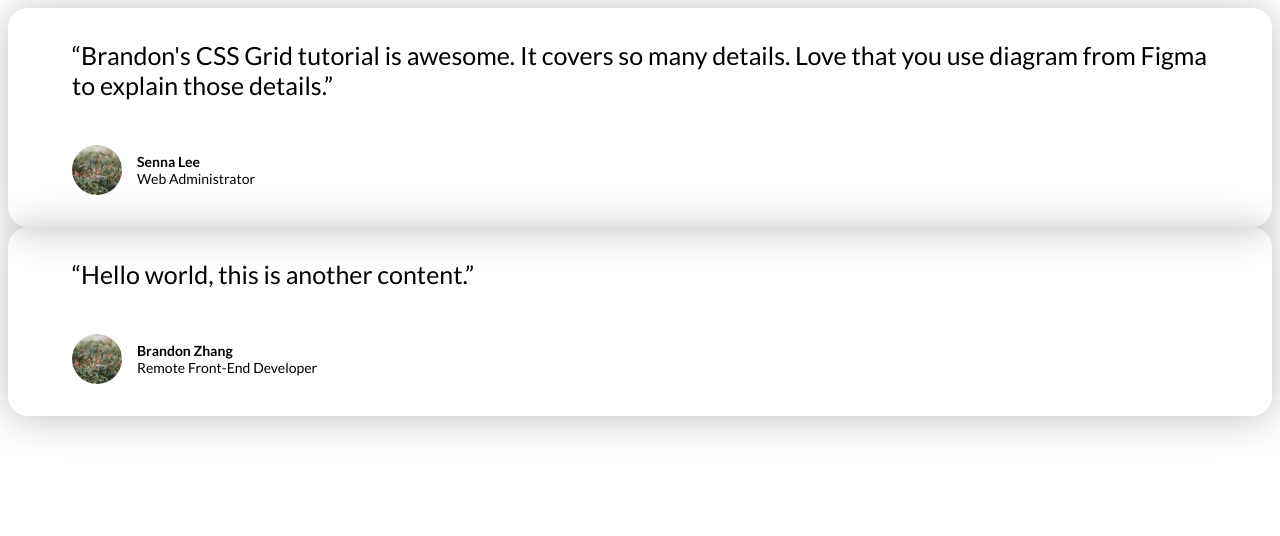
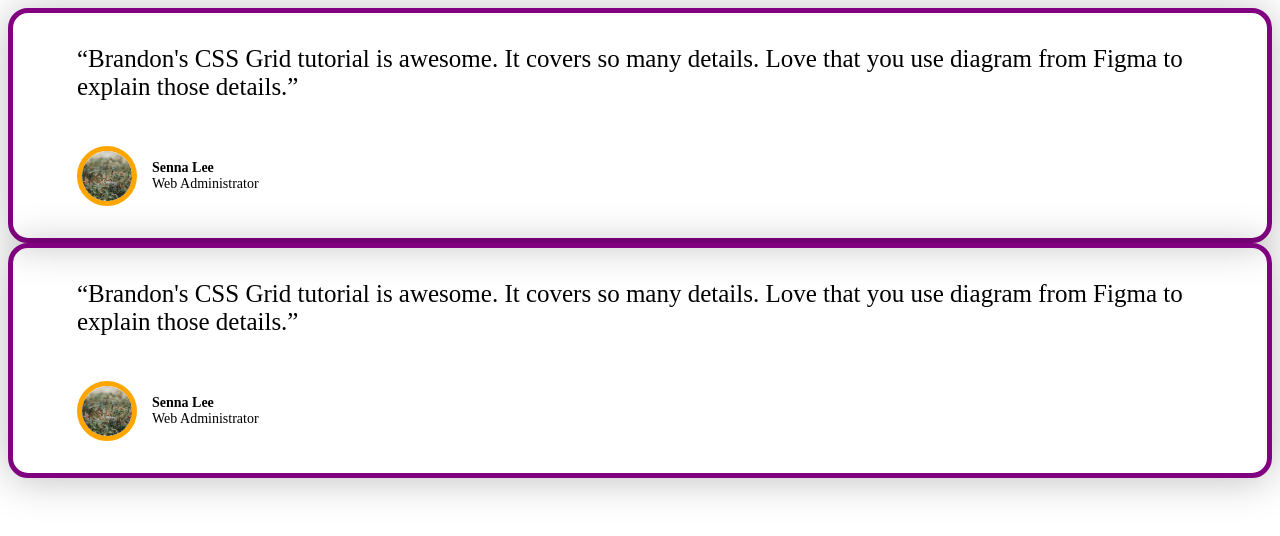
Before and after one commit to iambran/web-components, a plain HTML site: page index.html in a window 1280 px wide. Drawn offline with Linux system fonts and the light colour scheme.

Commit message:
web components 3

```diff
--- a/index.html
+++ b/index.html
@@ -7,11 +7,20 @@
     <title>Web Components #2 - Shadow DOM</title>
     <link rel="stylesheet" href="https://fonts.googleapis.com/css?family=Lato:400,400i,700">
     <style>
-        body {
-            font-family: 'Lato';
+        * {box-sizing: border-box;}
+        body {font-family: 'Lato', sans-serif;}
+
+        customer-testimonial {
+            /* display: block;
+            width: 50vw;
+            margin-top: 100px; */
+            /* width: 75vw; */
+
         }
-        .testimonial {
-            background: orange;
+
+        html {
+            --border-color: purple;
+            --avatar-border-color: orange;
         }
     </style>
 </head>
@@ -23,11 +32,12 @@
         data-position="Web Administrator"
     >
     </customer-testimonial>
+
     <customer-testimonial
-        data-content="“Hello world, this is another content.”"
+        data-content="“Brandon's CSS Grid tutorial is awesome. It covers so many details. Love that you use diagram from Figma to explain those details.”"
         data-avatar="./img/avatar.jpg"
-        data-name="Brandon Zhang"
-        data-position="Remote Front-End Developer"
+        data-name="Senna Lee"
+        data-position="Web Administrator"
     >
     </customer-testimonial>
 
--- a/main.js
+++ b/main.js
@@ -35,8 +35,28 @@ class CustomerTestimonial extends HTMLElement {
 
         this.styles = document.createElement('style');
         this.styles.innerHTML = `
+        /*
         :host {
-            margin-top: 10rem;
+            display: block;
+            width: 50vw;
+            margin-top: 100px;
+        }
+
+        :host([orange]) .testimonial {
+            background: orange;
+        }
+
+        :host(.purple) .testimonial {
+            border: 5px solid purple;
+        }
+
+        :host(:not(.purple)) .testimonial {
+            border: 5px dashed black;
+        }
+        */
+
+        :host {
+            font-family: initial;
         }
         .testimonial {
             display: flex;
@@ -47,6 +67,8 @@ class CustomerTestimonial extends HTMLElement {
             padding: 4vmin 8vmin;
             border-radius: 20px;
             box-shadow: 0 2px 40px rgba(0 0 0 / 25%);
+
+            border: 5px solid var(--border-color, orange);
           }
 
         .testimonial__content {
@@ -65,6 +87,7 @@ class CustomerTestimonial extends HTMLElement {
             max-height: 50px;
             margin-right: 15px;
             border-radius: 999px;
+            border: 5px solid var(--avatar-border-color, green);
         }
 
         .testimonial__name {
```
